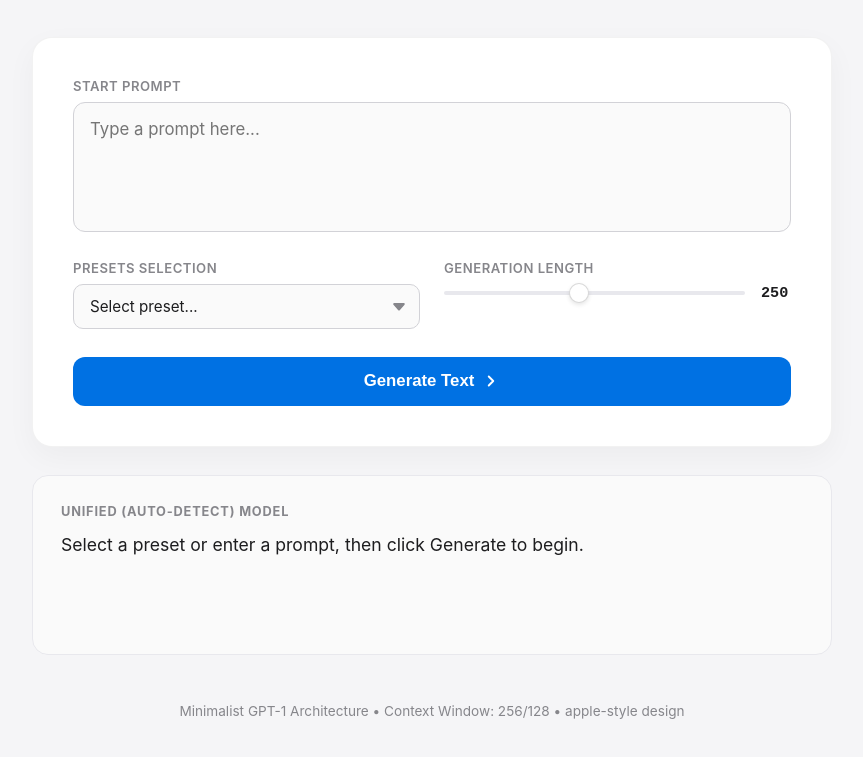
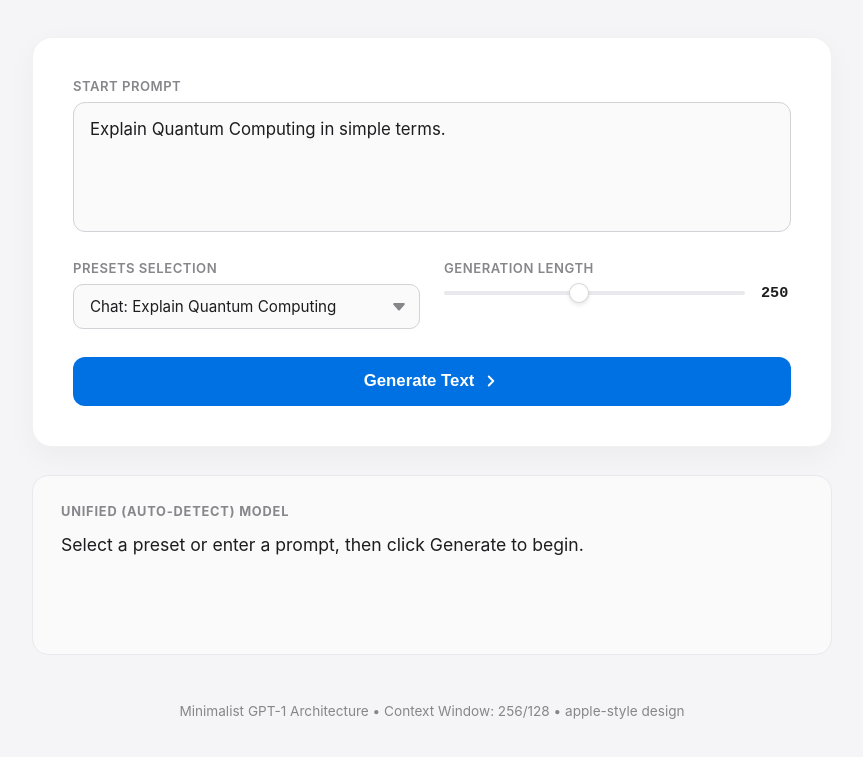
Before and after one commit to himanshu-rag/GPT-1, a plain HTML site: page index.html in a window 1280 px wide. Shown: the part 135-892 px from the top of the page, without its empty margins (208-1071 px from the left). Drawn offline with Linux system fonts and the light colour scheme.

Commit message:
Automatically select and populate the first preset on page load

```diff
--- a/index.html
+++ b/index.html
@@ -627,17 +627,24 @@
 
                 // Load presets
                 const selectEl = document.getElementById('presets');
-                selectEl.innerHTML = '<option value="" disabled selected>Select preset...</option>';
+                selectEl.innerHTML = '';
 
-                presets[modelType].forEach(preset => {
+                presets[modelType].forEach((preset, index) => {
                     const opt = document.createElement('option');
                     opt.value = preset.value;
                     opt.textContent = preset.name;
+                    if (index === 0) {
+                        opt.selected = true;
+                    }
                     selectEl.appendChild(opt);
                 });
 
-                // Reset prompt area
-                document.getElementById('prompt').value = "";
+                // Auto-fill prompt input with the first preset
+                if (presets[modelType].length > 0) {
+                    document.getElementById('prompt').value = presets[modelType][0].value;
+                } else {
+                    document.getElementById('prompt').value = "";
+                }
             }
         }
 
```
